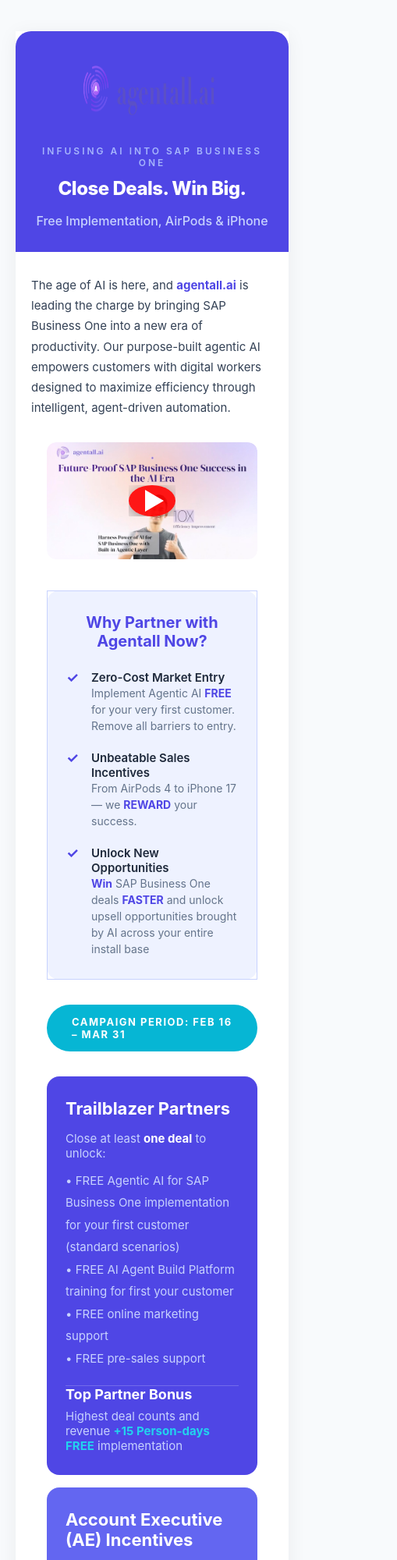
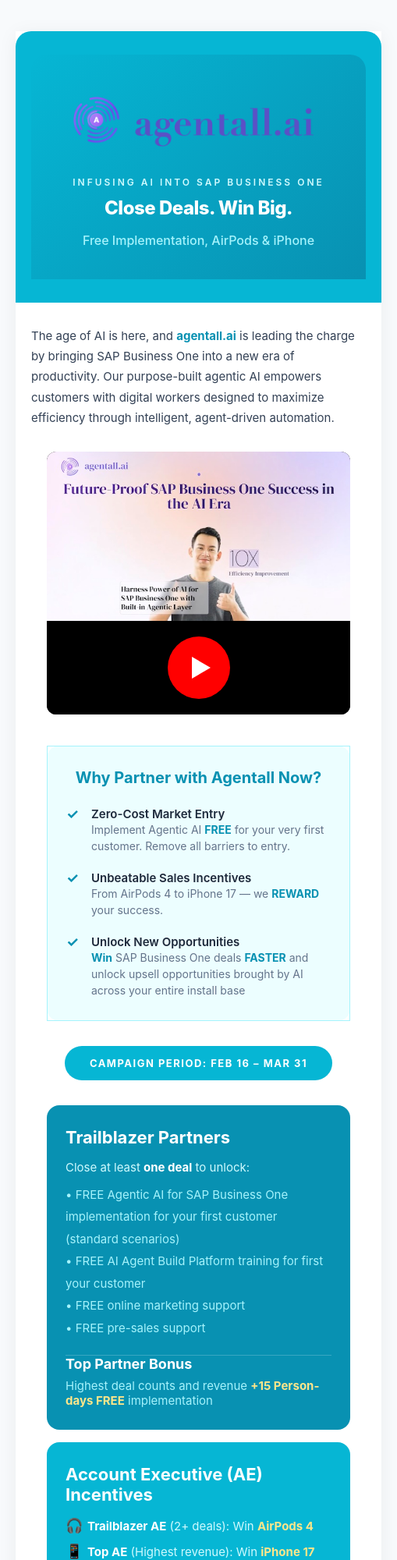
Before and after one commit to agentall/campaign, a website: page main.html in a window 390 px wide. Shown: the top 2000 px of the page at 78% size, 509 px wide, since content can reach past the window. Drawn offline with Linux system fonts and the light colour scheme.

Commit message:
Update email template styles and modify mailing list entries

```diff
--- a/maillist-test.txt
+++ b/maillist-test.txt
@@ -1,2 +1,2 @@
 stainboyx@gmail.com
-li.xu@mtcsys.cn
+stainboyx@hotmail.com
--- a/main.html
+++ b/main.html
@@ -1,5 +1,5 @@
 <!DOCTYPE html PUBLIC "-//W3C//DTD XHTML 1.0 Transitional//EN" "http://www.w3.org/TR/xhtml1/DTD/xhtml1-transitional.dtd">
-<html xmlns="http://www.w3.org/1999/xhtml" lang="en">
+<html xmlns="http://www.w3.org/1999/xhtml" xmlns:v="urn:schemas-microsoft-com:vml" xmlns:o="urn:schemas-microsoft-com:office:office" lang="en">
 <head>
     <meta http-equiv="Content-Type" content="text/html; charset=UTF-8">
     <meta name="viewport" content="width=device-width, initial-scale=1.0">
@@ -47,41 +47,49 @@
             <table width="680" cellpadding="0" cellspacing="0" border="0" class="container" style="background-color:#ffffff;border-collapse:separate;border-radius:20px;overflow:hidden;max-width:680px;box-shadow:0 4px 24px rgba(0,0,0,0.06);">
 
                 <tr>
-                    <td align="center" class="mobile-padding" style="padding:40px;background-color:#4F46E5;border-radius:20px 20px 0 0;">
-                        <table width="100%" cellpadding="0" cellspacing="0" border="0">
+                    <td align="center" class="mobile-padding" style="padding:0;border-radius:20px 20px 0 0;background-color:#06B6D4;">
+                        <!--[if gte mso 9]>
+                        <v:rect fill="t" stroke="f" style="width:600px;height:320px;" fillcolor="#06B6D4">
+                        <v:fill type="gradient" color="#06B6D4" color2="#0891B2" angle="135" />
+                        <v:textbox inset="40px,40px,40px,40px" style="mso-fit-shape-to-text:true;">
+                        <![endif]-->
+                        <table width="100%" cellpadding="0" cellspacing="0" border="0" style="background:linear-gradient(135deg, #06B6D4 0%, #0891B2 100%);border-radius:20px 20px 0 0;">
                             <tr>
-                                <td align="center">
+                                <td align="center" style="padding:40px;">
                                     <table cellpadding="0" cellspacing="0" border="0" style="margin-bottom:20px;">
                                         <tr>
                                             <td align="center">
                                                 <img src="https://raw.githubusercontent.com/agentall/campaign/refs/heads/main/logo.png"
                                                      alt="agentall.ai"
-                                                     width="192"
+                                                     width="349"
                                                      height="96"
-                                                     style="width:192px;height:96px;display:block;" />
+                                                     style="width:349px;height:96px;display:block;" />
                                             </td>
                                         </tr>
                                     </table>
-                                    <p style="color:#a5b4fc;margin:20px 0 12px 0;font-size:12px;text-transform:uppercase;letter-spacing:3px;font-weight:600;font-family:inherit;">
+                                    <p style="color:#CFFAFE;margin:20px 0 12px 0;font-size:12px;text-transform:uppercase;letter-spacing:3px;font-weight:600;font-family:inherit;">
                                         Infusing AI into SAP Business One
                                     </p>
                                     <h1 class="mobile-heading" style="color:#ffffff;margin:0 0 16px 0;font-size:36px;line-height:1.15;font-weight:800;letter-spacing:-0.5px;font-family:inherit;">
                                         Close Deals. Win Big.
                                     </h1>
-                                    <p class="mobile-subheading" style="color:#c7d2fe;margin:0;font-size:20px;font-weight:500;font-family:inherit;">
+                                    <p class="mobile-subheading" style="color:#A5F3FC;margin:0;font-size:20px;font-weight:500;font-family:inherit;">
                                         Free Implementation, AirPods & iPhone
                                     </p>
                                 </td>
                             </tr>
                         </table>
+                        <!--[if gte mso 9]>
+                        </v:textbox>
+                        </v:rect>
+                        <![endif]-->
                     </td>
                 </tr>
 
-                <!-- Introduction -->
                 <tr>
                     <td class="mobile-padding" style="padding:48px 40px 32px 40px;background-color:#ffffff;">
                         <p class="mobile-text" style="color:#334155;margin:0;font-size:17px;line-height:1.75;font-weight:400;font-family:inherit;">
-                            The age of AI is here, and <strong style="color:#4F46E5;">agentall.ai</strong> is leading the charge by bringing SAP Business One into a new era of productivity. Our purpose-built agentic AI empowers customers with digital workers designed to maximize efficiency through intelligent, agent-driven automation.
+                            The age of AI is here, and <strong style="color:#0891B2;">agentall.ai</strong> is leading the charge by bringing SAP Business One into a new era of productivity. Our purpose-built agentic AI empowers customers with digital workers designed to maximize efficiency through intelligent, agent-driven automation.
                         </p>
                     </td>
                 </tr>
@@ -89,18 +97,22 @@
                 <tr>
                     <td style="padding:0 40px 40px 40px;background-color:#ffffff;">
                         <a href="https://youtu.be/vN6lipwRd0g" target="_blank" style="text-decoration:none;display:block;">
-                            <table width="100%" cellpadding="0" cellspacing="0" border="0" style="border-radius:12px;overflow:hidden;">
+                            <table width="100%" cellpadding="0" cellspacing="0" border="0" style="border-radius:12px;overflow:hidden;background-color:#000000;">
                                 <tr>
-                                    <td style="padding:0;position:relative;">
+                                    <td align="center" style="padding:0;">
                                         <img src="https://github.com/agentall/campaign/blob/main/video-placeholder.jpg?raw=true"
                                              alt="Watch Our Campaign Video"
-                                             style="width:100%;height:auto;display:block;border-radius:12px;" />
-                                        <table cellpadding="0" cellspacing="0" border="0" style="position:absolute;top:50%;left:50%;transform:translate(-50%,-50%);">
+                                             style="width:100%;height:auto;display:block;" />
+                                    </td>
+                                </tr>
+                                <tr>
+                                    <td align="center" style="padding:20px;background-color:#000000;">
+                                        <table cellpadding="0" cellspacing="0" border="0">
                                             <tr>
-                                                <td class="youtube-play" style="width:80px;height:80px;background-color:rgba(255,0,0,0.9);border-radius:50%;position:relative;box-shadow:0 4px 20px rgba(0,0,0,0.4);">
+                                                <td align="center" style="width:80px;height:80px;background-color:#ff0000;border-radius:50%;">
                                                     <table cellpadding="0" cellspacing="0" border="0" width="100%" height="100%">
                                                         <tr>
-                                                            <td align="center" valign="middle">
+                                                            <td align="center" valign="middle" style="height:80px;">
                                                                 <span style="display:inline-block;width:0;height:0;border-left:24px solid #ffffff;border-top:14px solid transparent;border-bottom:14px solid transparent;margin-left:6px;"></span>
                                                             </td>
                                                         </tr>
@@ -115,42 +127,41 @@
                     </td>
                 </tr>
 
-                <!-- Why Agentall Section -->
                 <tr>
                     <td style="padding:0 40px 32px 40px;background-color:#ffffff;">
-                        <table width="100%" cellpadding="0" cellspacing="0" border="0" style="background-color:#eef2ff;border:1px solid #c7d2fe;border-radius:16px;">
+                        <table width="100%" cellpadding="0" cellspacing="0" border="0" style="background-color:#ecfeff;border:1px solid #a5f3fc;border-radius:16px;">
                             <tr>
                                 <td class="reward-box" style="padding:32px 28px;">
-                                    <h2 class="section-title" style="color:#4F46E5;margin:0 0 24px 0;font-size:22px;text-align:center;font-weight:700;font-family:inherit;">
+                                    <h2 class="section-title" style="color:#0891B2;margin:0 0 24px 0;font-size:22px;text-align:center;font-weight:700;font-family:inherit;">
                                         Why Partner with Agentall Now?
                                     </h2>
 
                                     <table width="100%" cellpadding="0" cellspacing="0" border="0" style="margin-bottom:20px;">
                                         <tr>
-                                            <td width="32" valign="top" style="color:#4F46E5;font-size:18px;font-weight:bold;">&#10003;</td>
+                                            <td width="32" valign="top" style="color:#0891B2;font-size:18px;font-weight:bold;">&#10003;</td>
                                             <td style="padding-top:1px;">
                                                 <strong style="color:#1e293b;font-size:15px;font-weight:600;font-family:inherit;">Zero-Cost Market Entry</strong><br>
-                                                <span style="color:#64748b;font-size:14px;line-height:1.5;font-family:inherit;">Implement Agentic AI <strong style="color:#4F46E5;">FREE</strong> for your very first customer. Remove all barriers to entry.</span>
+                                                <span style="color:#64748b;font-size:14px;line-height:1.5;font-family:inherit;">Implement Agentic AI <strong style="color:#0891B2;">FREE</strong> for your very first customer. Remove all barriers to entry.</span>
                                             </td>
                                         </tr>
                                     </table>
 
                                     <table width="100%" cellpadding="0" cellspacing="0" border="0" style="margin-bottom:20px;">
                                         <tr>
-                                            <td width="32" valign="top" style="color:#4F46E5;font-size:18px;font-weight:bold;">&#10003;</td>
+                                            <td width="32" valign="top" style="color:#0891B2;font-size:18px;font-weight:bold;">&#10003;</td>
                                             <td style="padding-top:1px;">
                                                 <strong style="color:#1e293b;font-size:15px;font-weight:600;font-family:inherit;">Unbeatable Sales Incentives</strong><br>
-                                                <span style="color:#64748b;font-size:14px;line-height:1.5;font-family:inherit;">From AirPods 4 to iPhone 17 — we <strong style="color:#4F46E5;">REWARD</strong> your success.</span>
+                                                <span style="color:#64748b;font-size:14px;line-height:1.5;font-family:inherit;">From AirPods 4 to iPhone 17 — we <strong style="color:#0891B2;">REWARD</strong> your success.</span>
                                             </td>
                                         </tr>
                                     </table>
 
                                     <table width="100%" cellpadding="0" cellspacing="0" border="0">
                                         <tr>
-                                            <td width="32" valign="top" style="color:#4F46E5;font-size:18px;font-weight:bold;">&#10003;</td>
+                                            <td width="32" valign="top" style="color:#0891B2;font-size:18px;font-weight:bold;">&#10003;</td>
                                             <td style="padding-top:1px;">
                                                 <strong style="color:#1e293b;font-size:15px;font-weight:600;font-family:inherit;">Unlock New Opportunities</strong><br>
-                                                <span style="color:#64748b;font-size:14px;line-height:1.5;font-family:inherit;"><strong style="color:#4F46E5;">Win</strong> SAP Business One deals <strong style="color:#4F46E5;">FASTER</strong> and unlock upsell opportunities brought by AI across your entire install base </span>
+                                                <span style="color:#64748b;font-size:14px;line-height:1.5;font-family:inherit;"><strong style="color:#0891B2;">Win</strong> SAP Business One deals <strong style="color:#0891B2;">FASTER</strong> and unlock upsell opportunities brought by AI across your entire install base </span>
                                             </td>
                                         </tr>
                                     </table>
@@ -177,23 +188,23 @@
 
                 <tr>
                     <td style="padding:0 40px 20px 40px;background-color:#ffffff;">
-                        <!--[if mso]>
-                        <v:rect xmlns:v="urn:schemas-microsoft-com:vml" fill="true" stroke="false" style="width:600px;height:320px;position:relative;" fillcolor="#4F46E5">
-                        <v:fill type="gradient" color="#4F46E5" color2="#4338ca" angle="135"/>
+                        <!--[if gte mso 9]>
+                        <v:rect fill="t" stroke="f" style="width:600px;height:320px;" fillcolor="#0891B2">
+                        <v:fill type="gradient" color="#0891B2" color2="#0E7490" angle="135" />
                         <v:textbox inset="28px,28px,28px,28px" style="mso-fit-shape-to-text:true;">
                         <![endif]-->
-                        <table width="100%" cellpadding="0" cellspacing="0" border="0" style="background-color:#4F46E5;border-radius:16px;margin-bottom:16px;">
+                        <table width="100%" cellpadding="0" cellspacing="0" border="0" style="background-color:#0891B2;border-radius:16px;margin-bottom:16px;">
                             <tr>
                                 <td class="reward-box" style="padding:28px 28px;">
                                     <h3 style="color:#ffffff;margin:0 0 16px 0;font-size:22px;font-weight:700;font-family:inherit;">
                                         Trailblazer Partners
                                     </h3>
-                                    <p style="color:#c7d2fe;margin:0 0 12px 0;font-size:15px;font-family:inherit;">
+                                    <p style="color:#CFFAFE;margin:0 0 12px 0;font-size:15px;font-family:inherit;">
                                         Close at least <strong style="color:#ffffff;">one deal</strong> to unlock:
                                     </p>
                                     <table width="100%" cellpadding="0" cellspacing="0" border="0">
                                         <tr>
-                                            <td style="color:#c7d2fe;font-size:15px;line-height:1.9;font-family:inherit;">
+                                            <td style="color:#A5F3FC;font-size:15px;line-height:1.9;font-family:inherit;">
                                                 &bull; FREE Agentic AI for SAP Business One implementation for your first customer (standard scenarios)<br>
                                                 &bull; FREE AI Agent Build Platform training for first your customer<br>
                                                 &bull; FREE online marketing support<br>
@@ -208,8 +219,8 @@
                                                 <h3 style="color:#ffffff;margin:0 0 8px 0;font-size:18px;font-weight:700;font-family:inherit;">
                                                     Top Partner Bonus
                                                 </h3>
-                                                <p style="color:#c7d2fe;margin:0;font-size:15px;font-family:inherit;">
-                                                    Highest deal counts and revenue <strong style="color:#22d3ee;">+15 Person-days FREE</strong> implementation
+                                                <p style="color:#A5F3FC;margin:0;font-size:15px;font-family:inherit;">
+                                                    Highest deal counts and revenue <strong style="color:#FDE68A;">+15 Person-days FREE</strong> implementation
                                                 </p>
                                             </td>
                                         </tr>
@@ -217,17 +228,17 @@
                                 </td>
                             </tr>
                         </table>
-                        <!--[if mso]>
+                        <!--[if gte mso 9]>
                         </v:textbox>
                         </v:rect>
                         <![endif]-->
 
-                        <!--[if mso]>
-                        <v:rect xmlns:v="urn:schemas-microsoft-com:vml" fill="true" stroke="false" style="width:600px;height:180px;position:relative;" fillcolor="#6366f1">
-                        <v:fill type="gradient" color="#6366f1" color2="#4F46E5" angle="135"/>
+                        <!--[if gte mso 9]>
+                        <v:rect fill="t" stroke="f" style="width:600px;height:180px;" fillcolor="#06B6D4">
+                        <v:fill type="gradient" color="#06B6D4" color2="#0891B2" angle="135" />
                         <v:textbox inset="28px,28px,28px,28px" style="mso-fit-shape-to-text:true;">
                         <![endif]-->
-                        <table width="100%" cellpadding="0" cellspacing="0" border="0" style="background-color:#6366f1;border-radius:16px;">
+                        <table width="100%" cellpadding="0" cellspacing="0" border="0" style="background-color:#06B6D4;border-radius:16px;">
                             <tr>
                                 <td class="reward-box" style="padding:28px 28px;">
                                     <h3 style="color:#ffffff;margin:0 0 16px 0;font-size:22px;font-weight:700;font-family:inherit;">
@@ -235,20 +246,20 @@
                                     </h3>
                                     <table width="100%" cellpadding="0" cellspacing="0" border="0" style="margin-bottom:12px;">
                                         <tr>
-                                            <td width="28" valign="top" style="color:#22d3ee;font-size:18px;">&#127911;</td>
+                                            <td width="28" valign="top" style="color:#FDE68A;font-size:18px;">&#127911;</td>
                                             <td style="padding-top:1px;">
-                                                <span style="color:#c7d2fe;font-size:15px;font-family:inherit;">
-                                                    <strong style="color:#ffffff;">Trailblazer AE</strong> (2+ deals): Win <strong style="color:#22d3ee;">AirPods 4</strong>
+                                                <span style="color:#CFFAFE;font-size:15px;font-family:inherit;">
+                                                    <strong style="color:#ffffff;">Trailblazer AE</strong> (2+ deals): Win <strong style="color:#FDE68A;">AirPods 4</strong>
                                                 </span>
                                             </td>
                                         </tr>
                                     </table>
                                     <table width="100%" cellpadding="0" cellspacing="0" border="0">
                                         <tr>
-                                            <td width="28" valign="top" style="color:#22d3ee;font-size:18px;">&#128241;</td>
+                                            <td width="28" valign="top" style="color:#FDE68A;font-size:18px;">&#128241;</td>
                                             <td style="padding-top:1px;">
-                                                <span style="color:#c7d2fe;font-size:15px;font-family:inherit;">
-                                                    <strong style="color:#ffffff;">Top AE</strong> (Highest revenue): Win <strong style="color:#22d3ee;">iPhone 17</strong>
+                                                <span style="color:#CFFAFE;font-size:15px;font-family:inherit;">
+                                                    <strong style="color:#ffffff;">Top AE</strong> (Highest revenue): Win <strong style="color:#FDE68A;">iPhone 17</strong>
                                                 </span>
                                             </td>
                                         </tr>
@@ -256,7 +267,7 @@
                                 </td>
                             </tr>
                         </table>
-                        <!--[if mso]>
+                        <!--[if gte mso 9]>
                         </v:textbox>
                         </v:rect>
                         <![endif]-->
@@ -264,25 +275,25 @@
                 </tr>
 
                 <tr>
-                    <td align="center" style="padding:0;border-radius:0 0 20px 20px;">
-                        <!--[if mso]>
-                        <v:rect xmlns:v="urn:schemas-microsoft-com:vml" fill="true" stroke="false" style="width:600px;height:240px;position:relative;" fillcolor="#3730a3">
-                        <v:fill type="gradient" color="#3730a3" color2="#312e81" angle="135"/>
+                    <td align="center" style="padding:0;border-radius:0 0 20px 20px;background-color:#0E7490;">
+                        <!--[if gte mso 9]>
+                        <v:rect fill="t" stroke="f" style="width:600px;height:240px;" fillcolor="#0E7490">
+                        <v:fill type="gradient" color="#0E7490" color2="#155E75" angle="135" />
                         <v:textbox inset="40px,40px,40px,40px" style="mso-fit-shape-to-text:true;">
                         <![endif]-->
-                        <table width="100%" cellpadding="0" cellspacing="0" border="0" style="background-color:#3730a3;border-radius:0 0 20px 20px;">
+                        <table width="100%" cellpadding="0" cellspacing="0" border="0" style="background-color:#0E7490;border-radius:0 0 20px 20px;">
                             <tr>
                                 <td align="center" style="padding:40px;">
                                     <h2 class="mobile-heading" style="color:#ffffff;margin:0 0 16px 0;font-size:26px;font-weight:700;font-family:inherit;">
                                         Future-Proof SAP Business One Success Together!
                                     </h2>
-                                    <p class="mobile-text" style="color:#a5b4fc;margin:0 0 28px 0;font-size:16px;line-height:1.6;font-family:inherit;max-width:480px;">
+                                    <p class="mobile-text" style="color:#A5F3FC;margin:0 0 28px 0;font-size:16px;line-height:1.6;font-family:inherit;max-width:480px;">
                                         We are a team of SAP Business One veterans specialized in AI technology. Join us in revolutionizing the SAP Business One ecosystem.
                                     </p>
 
                                     <table cellpadding="0" cellspacing="0" border="0" align="center">
                                         <tr>
-                                            <td align="center" style="background-color:#06B6D4;border-radius:50px;">
+                                            <td align="center" style="background-color:#F97316;border-radius:50px;">
                                                 <a href="mailto:service@agentall.ai?subject=Asia%20Pacific%20Acceleration%20Campaign" class="cta-button" style="color:#ffffff;display:block;font-size:16px;font-weight:700;text-decoration:none;padding:16px 40px;letter-spacing:0.5px;font-family:inherit;">
                                                     JOIN THE CAMPAIGN
                                                 </a>
@@ -292,7 +303,7 @@
                                 </td>
                             </tr>
                         </table>
-                        <!--[if mso]>
+                        <!--[if gte mso 9]>
                         </v:textbox>
                         </v:rect>
                         <![endif]-->
@@ -301,11 +312,10 @@
 
             </table>
 
-            <!-- Footer -->
             <table width="680" cellpadding="0" cellspacing="0" border="0" class="container" style="max-width:680px;margin-top:24px;">
                 <tr>
                     <td align="center" style="padding:24px;">
-                        <p style="color:#4F46E5;margin:0;font-size:18px;font-weight:700;font-family:inherit;">
+                        <p style="color:#0891B2;margin:0;font-size:18px;font-weight:700;font-family:inherit;">
                             Happy Selling!
                         </p>
                         <p style="color:#64748b;margin:8px 0 0 0;font-size:14px;font-weight:500;font-family:inherit;">
```
